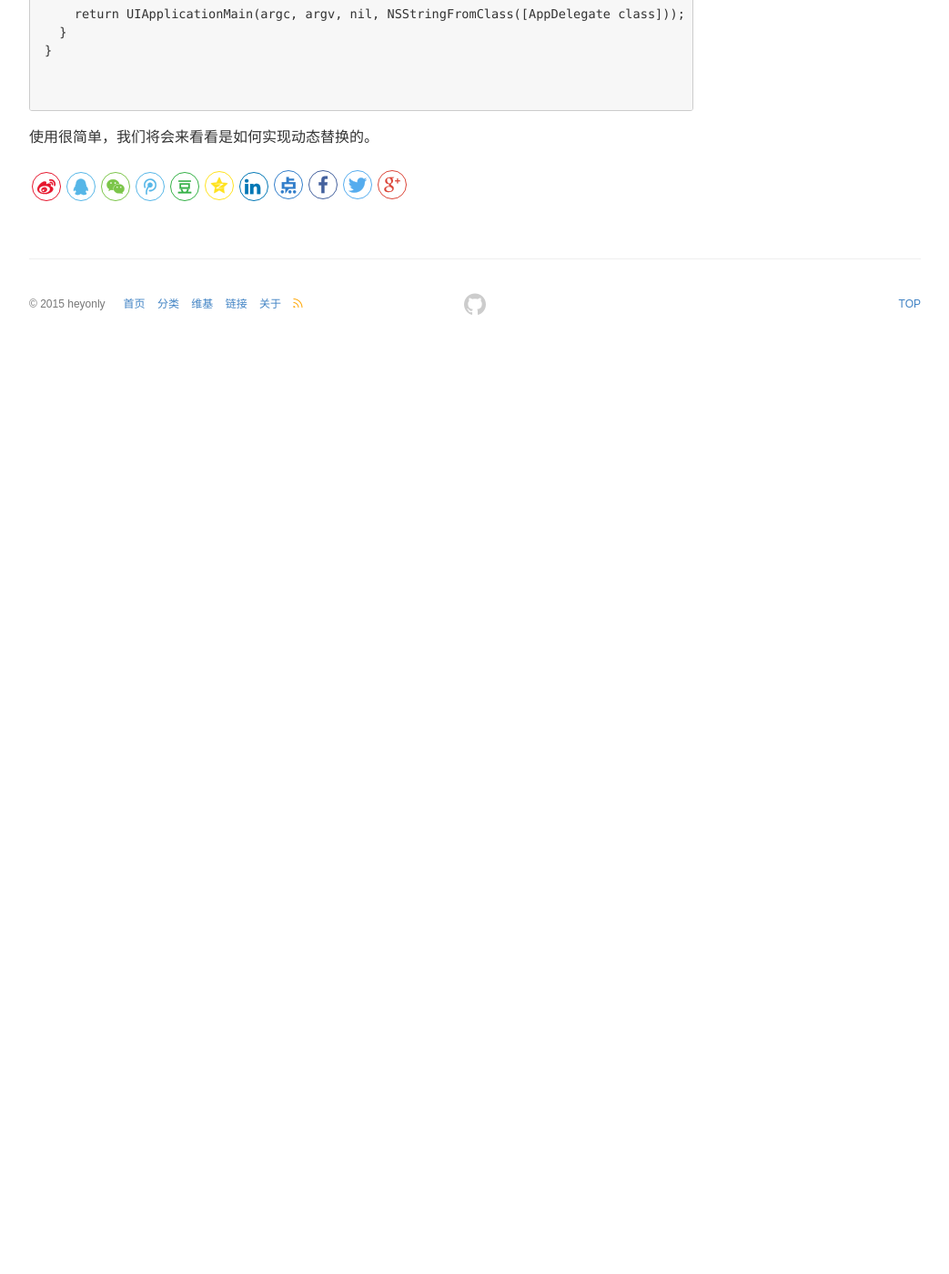
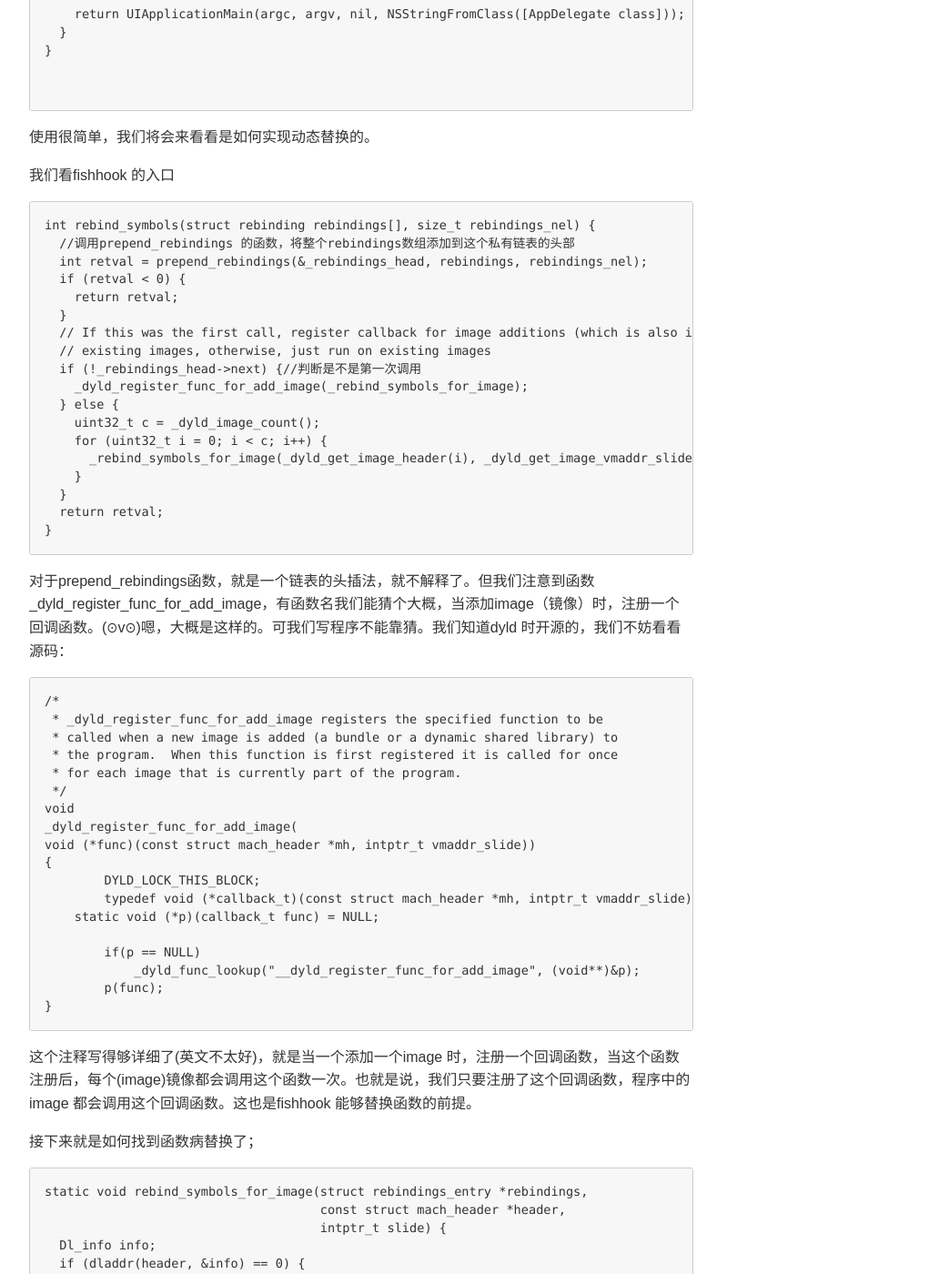
Before and after one commit to heyonly/heyonly.github.io, a Jekyll site: the page built from _posts/2017-07-01-iOS 安全攻防之fishhook解析.md, in a window 1280 px wide and 1400 px high, scrolled down 1303 px. Shown: the whole window at 91% size, without its empty margins (118-1161 px from the left). Built offline with Jekyll 4.4.1, drawn with Linux system fonts in a browser that asks for light colours; comment, search, counter and statistics services are not loaded; before the commit the page ends 1686 px from its top, so only the background shows below that; some of the changed text lies outside the part shown.

Commit message:
update file

````diff
--- a/_posts/2017-07-01-iOS 安全攻防之fishhook解析.md
+++ b/_posts/2017-07-01-iOS 安全攻防之fishhook解析.md
@@ -81,3 +81,147 @@ int main(int argc, char * argv[])
 
 
 使用很简单，我们将会来看看是如何实现动态替换的。
+
+
+
+我们看fishhook 的入口
+
+
+
+```
+int rebind_symbols(struct rebinding rebindings[], size_t rebindings_nel) {
+  //调用prepend_rebindings 的函数，将整个rebindings数组添加到这个私有链表的头部
+  int retval = prepend_rebindings(&_rebindings_head, rebindings, rebindings_nel);
+  if (retval < 0) {
+    return retval;
+  }
+  // If this was the first call, register callback for image additions (which is also invoked for
+  // existing images, otherwise, just run on existing images
+  if (!_rebindings_head->next) {//判断是不是第一次调用
+    _dyld_register_func_for_add_image(_rebind_symbols_for_image);
+  } else {
+    uint32_t c = _dyld_image_count();
+    for (uint32_t i = 0; i < c; i++) {
+      _rebind_symbols_for_image(_dyld_get_image_header(i), _dyld_get_image_vmaddr_slide(i));
+    }
+  }
+  return retval;
+}
+```
+
+
+
+对于prepend_rebindings函数，就是一个链表的头插法，就不解释了。但我们注意到函数_dyld_register_func_for_add_image，有函数名我们能猜个大概，当添加image（镜像）时，注册一个回调函数。(⊙v⊙)嗯，大概是这样的。可我们写程序不能靠猜。我们知道dyld 时开源的，我们不妨看看源码：
+
+
+
+```
+/*
+ * _dyld_register_func_for_add_image registers the specified function to be
+ * called when a new image is added (a bundle or a dynamic shared library) to
+ * the program.  When this function is first registered it is called for once
+ * for each image that is currently part of the program.
+ */
+void
+_dyld_register_func_for_add_image(
+void (*func)(const struct mach_header *mh, intptr_t vmaddr_slide))
+{
+	DYLD_LOCK_THIS_BLOCK;
+	typedef void (*callback_t)(const struct mach_header *mh, intptr_t vmaddr_slide);
+    static void (*p)(callback_t func) = NULL;
+
+	if(p == NULL)
+	    _dyld_func_lookup("__dyld_register_func_for_add_image", (void**)&p);
+	p(func);
+}
+```
+
+
+这个注释写得够详细了(英文不太好)，就是当一个添加一个image 时，注册一个回调函数，当这个函数注册后，每个(image)镜像都会调用这个函数一次。也就是说，我们只要注册了这个回调函数，程序中的image 都会调用这个回调函数。这也是fishhook 能够替换函数的前提。
+
+
+
+接下来就是如何找到函数病替换了；
+
+
+```
+static void rebind_symbols_for_image(struct rebindings_entry *rebindings,
+                                     const struct mach_header *header,
+                                     intptr_t slide) {
+  Dl_info info;
+  if (dladdr(header, &info) == 0) {
+    return;
+  }
+
+  segment_command_t *cur_seg_cmd;
+  segment_command_t *linkedit_segment = NULL;
+  struct symtab_command* symtab_cmd = NULL;
+  struct dysymtab_command* dysymtab_cmd = NULL;
+
+  uintptr_t cur = (uintptr_t)header + sizeof(mach_header_t);
+  for (uint i = 0; i < header->ncmds; i++, cur += cur_seg_cmd->cmdsize) {
+    cur_seg_cmd = (segment_command_t *)cur;
+    if (cur_seg_cmd->cmd == LC_SEGMENT_ARCH_DEPENDENT) {
+      if (strcmp(cur_seg_cmd->segname, SEG_LINKEDIT) == 0) {
+        linkedit_segment = cur_seg_cmd;
+      }
+    } else if (cur_seg_cmd->cmd == LC_SYMTAB) {
+      symtab_cmd = (struct symtab_command*)cur_seg_cmd;
+    } else if (cur_seg_cmd->cmd == LC_DYSYMTAB) {
+      dysymtab_cmd = (struct dysymtab_command*)cur_seg_cmd;
+    }
+  }
+
+  if (!symtab_cmd || !dysymtab_cmd || !linkedit_segment ||
+      !dysymtab_cmd->nindirectsyms) {
+    return;
+  }
+
+  // Find base symbol/string table addresses
+  uintptr_t linkedit_base = (uintptr_t)slide + linkedit_segment->vmaddr - linkedit_segment->fileoff;
+  nlist_t *symtab = (nlist_t *)(linkedit_base + symtab_cmd->symoff);
+  char *strtab = (char *)(linkedit_base + symtab_cmd->stroff);
+
+  // Get indirect symbol table (array of uint32_t indices into symbol table)
+  uint32_t *indirect_symtab = (uint32_t *)(linkedit_base + dysymtab_cmd->indirectsymoff);
+
+  cur = (uintptr_t)header + sizeof(mach_header_t);
+  for (uint i = 0; i < header->ncmds; i++, cur += cur_seg_cmd->cmdsize) {
+    cur_seg_cmd = (segment_command_t *)cur;
+    if (cur_seg_cmd->cmd == LC_SEGMENT_ARCH_DEPENDENT) {
+      if (strcmp(cur_seg_cmd->segname, SEG_DATA) != 0 &&
+          strcmp(cur_seg_cmd->segname, SEG_DATA_CONST) != 0) {
+        continue;
+      }
+      for (uint j = 0; j < cur_seg_cmd->nsects; j++) {
+        section_t *sect =
+          (section_t *)(cur + sizeof(segment_command_t)) + j;
+        if ((sect->flags & SECTION_TYPE) == S_LAZY_SYMBOL_POINTERS) {
+          perform_rebinding_with_section(rebindings, sect, slide, symtab, strtab, indirect_symtab);
+        }
+        if ((sect->flags & SECTION_TYPE) == S_NON_LAZY_SYMBOL_POINTERS) {
+          perform_rebinding_with_section(rebindings, sect, slide, symtab, strtab, indirect_symtab);
+        }
+      }
+    }
+  }
+}
+
+```
+
+对于这部分代码，我们得先看看其他的，再来解释。
+
+
+
+<h6> Dl_info </h6>
+```
+/*
+* Structure filled in by dladdr().
+*/
+typedef struct dl_info {
+        const char      *dli_fname;    /* Pathname of shared object */
+        void            *dli_fbase;    /* Base address of shared object */
+        const char      *dli_sname;    /* Name of nearest symbol */
+        void            *dli_saddr;    /* Address of nearest symbol */
+} Dl_info;
+```
````
